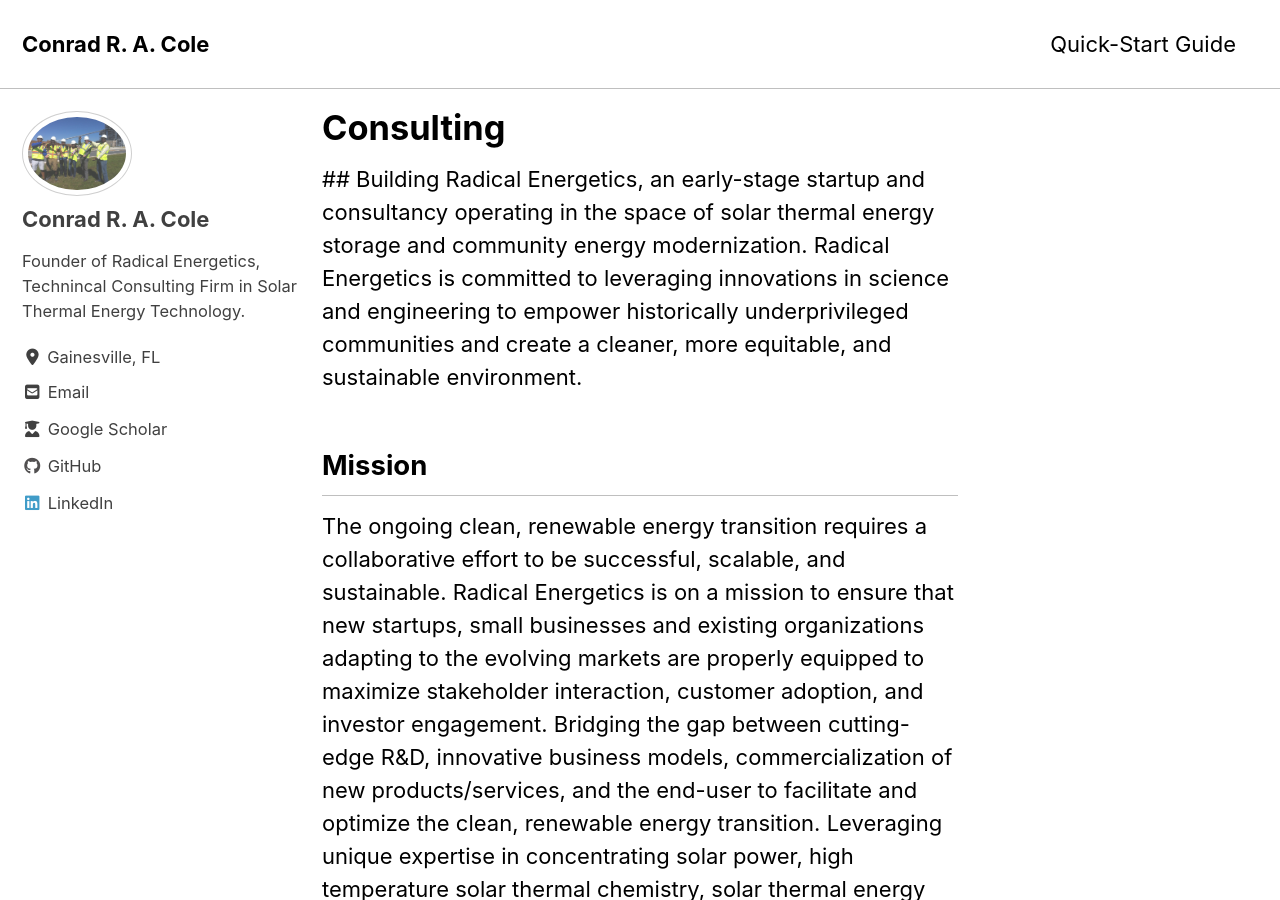
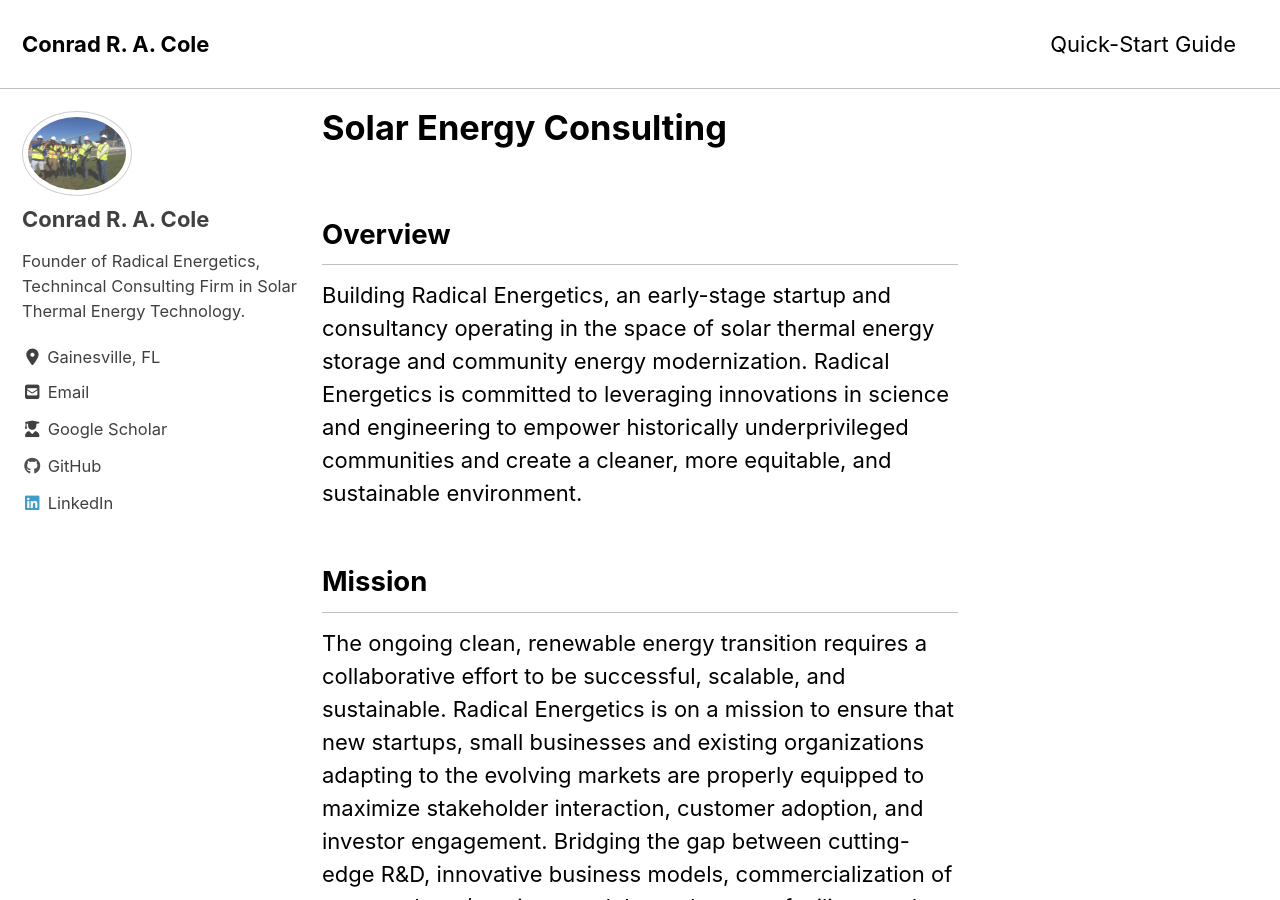
Before and after one commit to darnoceloc/darnoceloc.github.io, a Jekyll site: the page built from _pages/consulting.md, in a window 1280 px wide and 900 px high. Built offline with Jekyll 4.4.1, drawn with Linux system fonts in a browser that asks for light colours; cached includes are drawn as plain includes; nearby versions of some CDN libraries; some of the changed text lies outside the part shown.

Commit message:
node updates.

```diff
--- a/_pages/consulting.md
+++ b/_pages/consulting.md
@@ -1,6 +1,6 @@
 ---
 permalink: /consulting/
-title: "Consulting"
+title: "Solar Energy Consulting"
 
 excerpt: "Conrad Cole Consulting Startup"
 layout: single
@@ -8,7 +8,7 @@ author_profile: true
 sitemap: true
 modified: 2022-10-26
 ---
-##
+## Overview
 Building Radical Energetics, an early-stage startup and consultancy operating in the space of solar thermal energy storage and community energy modernization.
 Radical Energetics is committed to leveraging innovations in science and engineering to empower historically underprivileged communities and create a cleaner, more equitable, and sustainable environment.
 
--- a/package.json
+++ b/package.json
@@ -22,8 +22,8 @@
   },
   "devDependencies": {
     "npm-run-all": "^4.1.5",
-    "onchange": "^6.1.1",
-    "uglify-js": "^3.14.5"
+    "onchange": "^7.1.0",
+    "uglify-js": "^3.17.4"
   },
   "scripts": {
     "uglify": "uglifyjs assets/js/vendor/jquery/jquery-3.4.1.js assets/js/plugins/jquery.fitvids.js assets/js/plugins/jquery.greedy-navigation.js assets/js/plugins/jquery.magnific-popup.js assets/js/plugins/jquery.ba-throttle-debounce.js assets/js/plugins/smooth-scroll.js assets/js/plugins/gumshoe.js assets/js/_main.js -c -m -o assets/js/main.min.js",
@@ -32,7 +32,7 @@
     "build:js": "npm run uglify && npm run add-banner"
   },
   "dependencies": {
-    "hosted-git-info": "^4.1.0",
+    "hosted-git-info": "^6.0.0",
     "tree-kill": "^1.2.2"
   }
 }
```
Also changed, not shown: other parts of _pages/consulting.md (+3 -0 lines), 6 other files.
